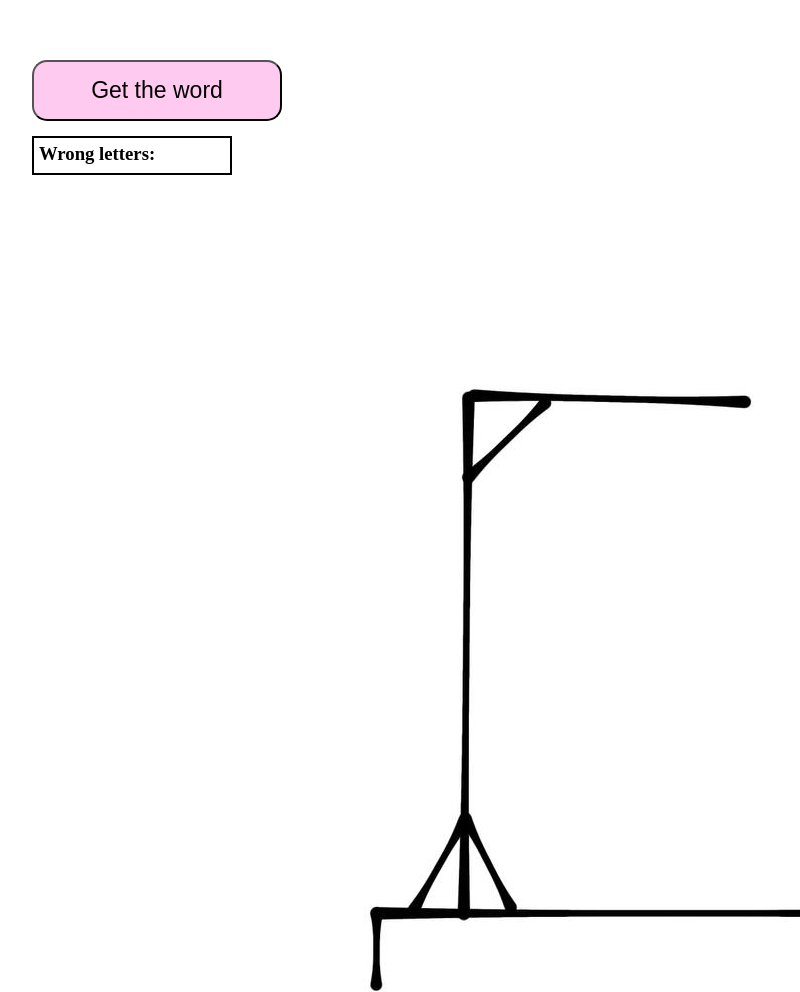
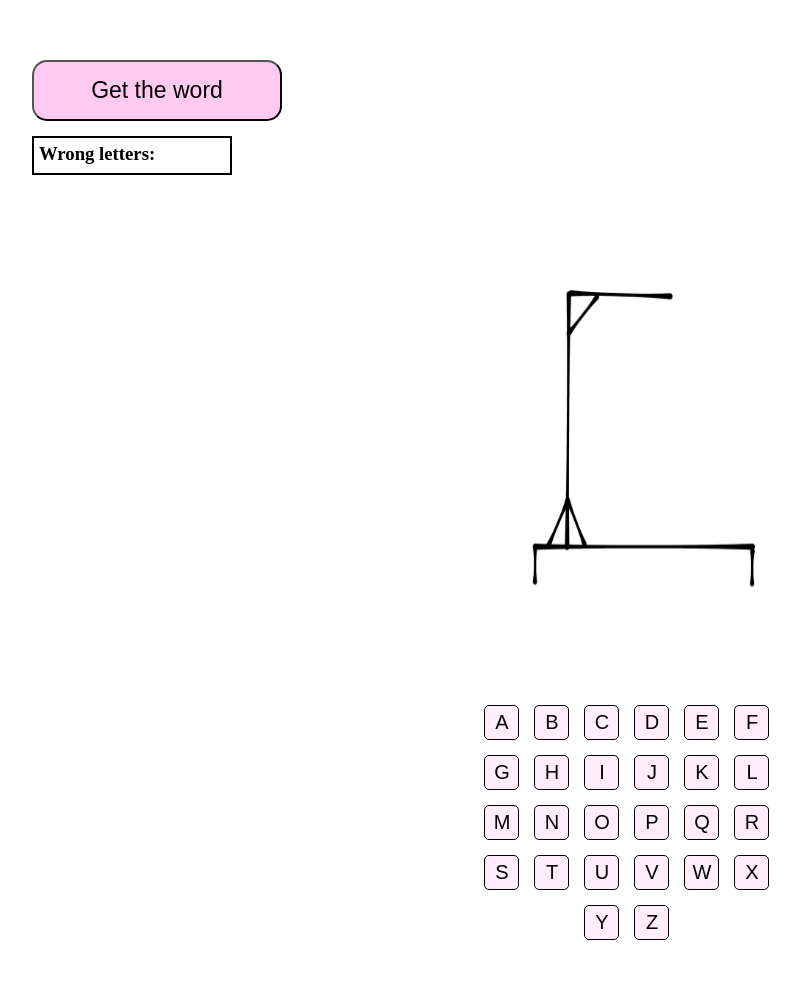
Before and after one commit to Lizonka-spec/hangman, a website built with Vite: page src/game/index.html in a window 1280 px wide. Shown: the top 992 px of the page, without its empty margins (13-813 px from the left). After the commit the page ends 965 px from the top, so only its background shows below. Built offline with nearby package versions, Linux system fonts and the light colour scheme; no server answers.

Commit message:
make some changes

```diff
--- a/src/styles/style.css
+++ b/src/styles/style.css
@@ -15,9 +15,7 @@
   background-size: cover;
 }
 
-.section-header {
-  margin: 15px;
-}
+
 
 header {
   padding: 20px;
@@ -27,7 +25,6 @@ header {
   display: flex;
   flex-direction: column;
   align-items: center;
-  gap: 100px;
 }
 
 body{
@@ -42,3 +39,9 @@ body{
     top: 220px;
   font-weight: bold;
  }
+
+ #hangman-images{
+  top: 15px;
+  height: 470px;
+  width: 470px;
+ }
```
